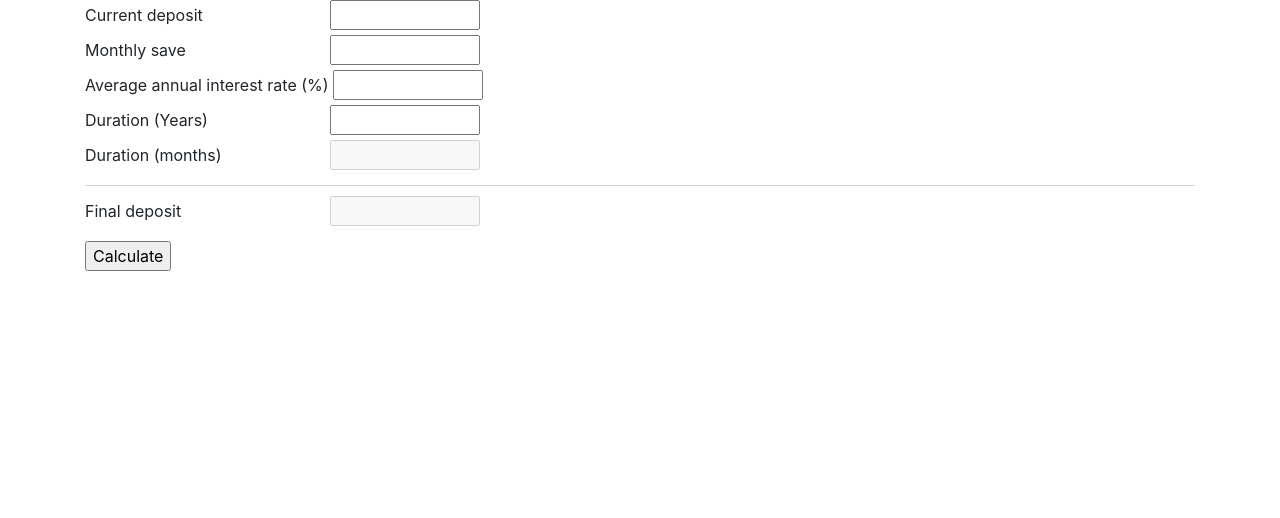
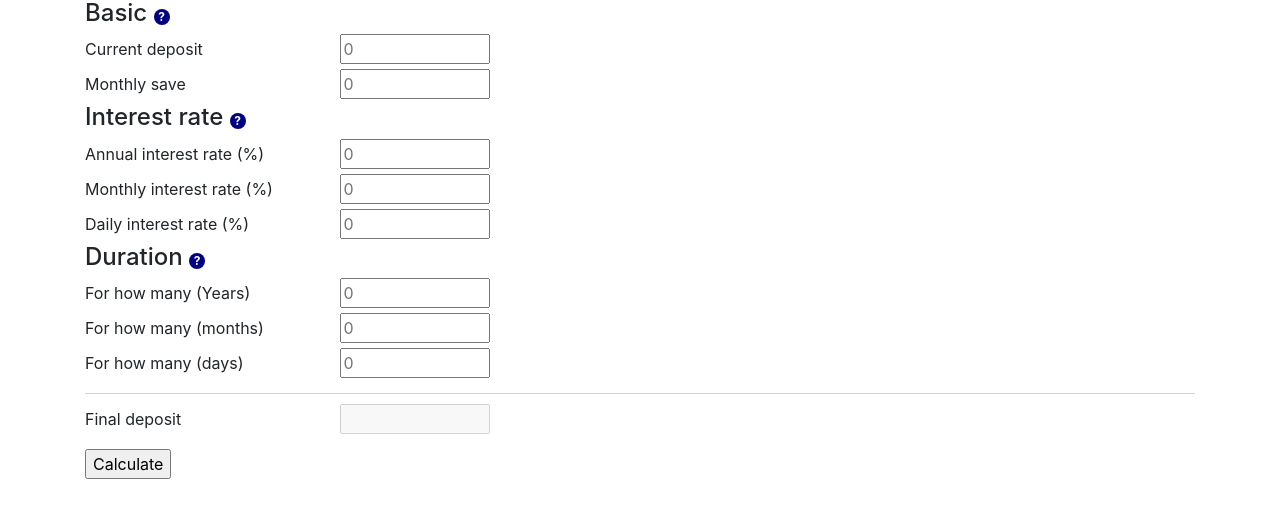
Before and after one commit to 77Vincent/income-calculator, a website: page index.html in a window 1280 px wide. Drawn offline with Linux system fonts and the light colour scheme.

Commit message:
add month and day

```diff
--- a/index.html
+++ b/index.html
@@ -22,17 +22,22 @@
     <form action="">
       <div class="field" ng-repeat="item in input">
         <!-- <div class="tips"></div> -->
+        <h4 ng-if="item.title">
+          <span>{{item.title}}</span>
+          <span class="tips"></span>
+        </h4>
+
         <label for="item.label">
           <span>{{item.label}}</span>
           <span ng-if="item.suffix">({{item.suffix}})</span>
         </label>
-        <input ng-disabled="item.disabled" ng-model="item.model" type="number">
+        <input ng-change="item.onChange()" ng-required="true" ng-model="item.model" placeholder=0 type="number">
       </div>
 
       <div class="result">
         <div class="field" ng-repeat="item in output">
           <label for="">{{item.label}}</label>
-          <input disabled ng-model="item.model">
+          <input ng-change="item.onChange()" ng-disabled="true" ng-model="item.model">
         </div>
       </div>
     </form>
--- a/index.js
+++ b/index.js
@@ -4,8 +4,36 @@ App.controller("AppController", [
   "$scope",
   function ($scope) {
 
+    var decimalRounding = 4;
+
+    /**
+     * @param {Number} number
+     * @param {Integer} round
+     * @returns {Number} number to certain decimal point
+     */
+    var rounding = function (number, round) {
+      var dr = Math.pow(10, round);
+
+      return Math.round(number * dr) / dr;
+    };
+
+    /**
+     * @param {Number} result of exponentiation
+     * @param {Number} exponent
+     * @returns {Number} base of exponentiation
+     */
+    var getBase = function(result, exponent) {
+
+      var value = Math.pow(result, 1 / exponent);
+
+      return rounding(value, decimalRounding);
+    };
+
+    // Model of input
     $scope.input = [{
+        // Basic
         label: "Current deposit",
+        title: "Basic",
         suffix: undefined,
         model: null,
       },
@@ -14,37 +42,77 @@ App.controller("AppController", [
         suffix: undefined,
         model: null,
       }, {
-        label: "Average annual interest rate",
+        // Interest rate
+        label: "Annual interest rate",
+        title: "Interest rate",
         suffix: "%",
         model: null,
+        onChange: function () {
+          $scope.input[3].model = rounding(this.model / 12, decimalRounding);
+          $scope.input[4].model = rounding(this.model / 365, decimalRounding);
+        }
       }, {
-        label: "Duration",
+        label: "Monthly interest rate",
+        suffix: "%",
+        model: null,
+        onChange: function () {
+          $scope.input[2].model = rounding(this.model * 12, decimalRounding);
+          $scope.input[4].model = rounding(this.model / 12, decimalRounding);
+        }
+      }, {
+        label: "Daily interest rate",
+        suffix: "%",
+        model: null,
+        onChange: function () {
+          $scope.input[2].model = rounding(this.model * 365, decimalRounding);
+          $scope.input[3].model = rounding(this.model * 12, decimalRounding);
+        }
+      }, {
+        // Duration
+        label: "For how many",
+        title: "Duration",
         suffix: "Years",
         model: null,
+        onChange: function () {
+          $scope.input[6].model = rounding(this.model * 12, 2);
+          $scope.input[7].model = rounding(this.model * 365, 2);
+        }
       }, {
-        label: "Duration",
+        label: "For how many",
         suffix: "months",
-        model: this[0],
-        disabled: true,
+        model: null,
+        onChange: function () {
+          $scope.input[5].model = rounding(this.model / 12, 2);
+          $scope.input[7].model = rounding(this.model * 30.41, 2);
+        }
+      }, {
+        label: "For how many",
+        suffix: "days",
+        model: null,
+        onChange: function () {
+          $scope.input[5].model = this.model / 365;
+          $scope.input[6].model = this.model / 30.41;
+        }
       }
     ];
 
+    // Model of output
     $scope.output = [{
       label: "Final deposit",
       model: null
     }];
 
-    var deposit = $scope.input[0].model;
-
     $scope.calculate = function () {
       var d = $scope.input[0].model;
       var s = $scope.input[1].model;
+
       var r = $scope.input[2].model;
       var y = $scope.input[3].model;
 
 
-      $scope.output[0].model = (d + (s * 12)) * Math.pow((1 + r/100), y);
+      var rateM = Math.log(rateM)
+
+      $scope.output[0].model = (d + (s * 12)) * Math.pow((1 + r / 100), y);
     };
-
   }
 ]);
--- a/index.scss
+++ b/index.scss
@@ -1,6 +1,10 @@
 .field {
+  span {
+    vertical-align: baseline;
+  }
+
   label {
-    min-width: 240px;
+    min-width: 250px;
   }
   input {
     max-width: 150px;
@@ -18,10 +22,10 @@
 }
 
 .tips {
-  width: 20px;
-  height: 20px;
+  width: 16px;
+  height: 16px;
   border-radius: 50%;
-  background: gray;
+  background-color: navy;
   display: inline-block;
   vertical-align: middle;
   cursor: pointer;
@@ -30,7 +34,11 @@
     display: block;
     font-weight: bold;
     color: #fff;
-    font-size: 14px;
+    font-size: 12px;
+    line-height: 16px;
     text-align: center;
   }
+  &:hover {
+    background-color: gray;
+  }
 }
```
Also changed, not shown: index.css.
